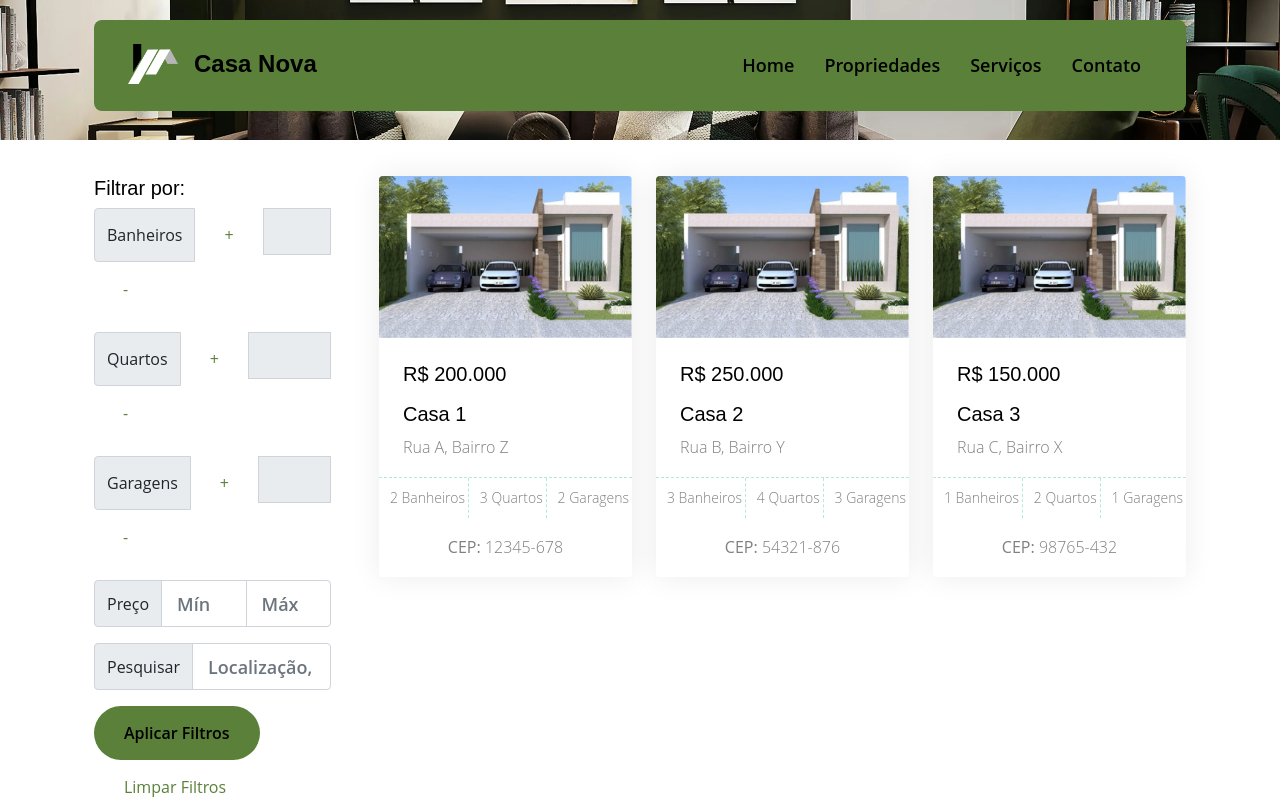
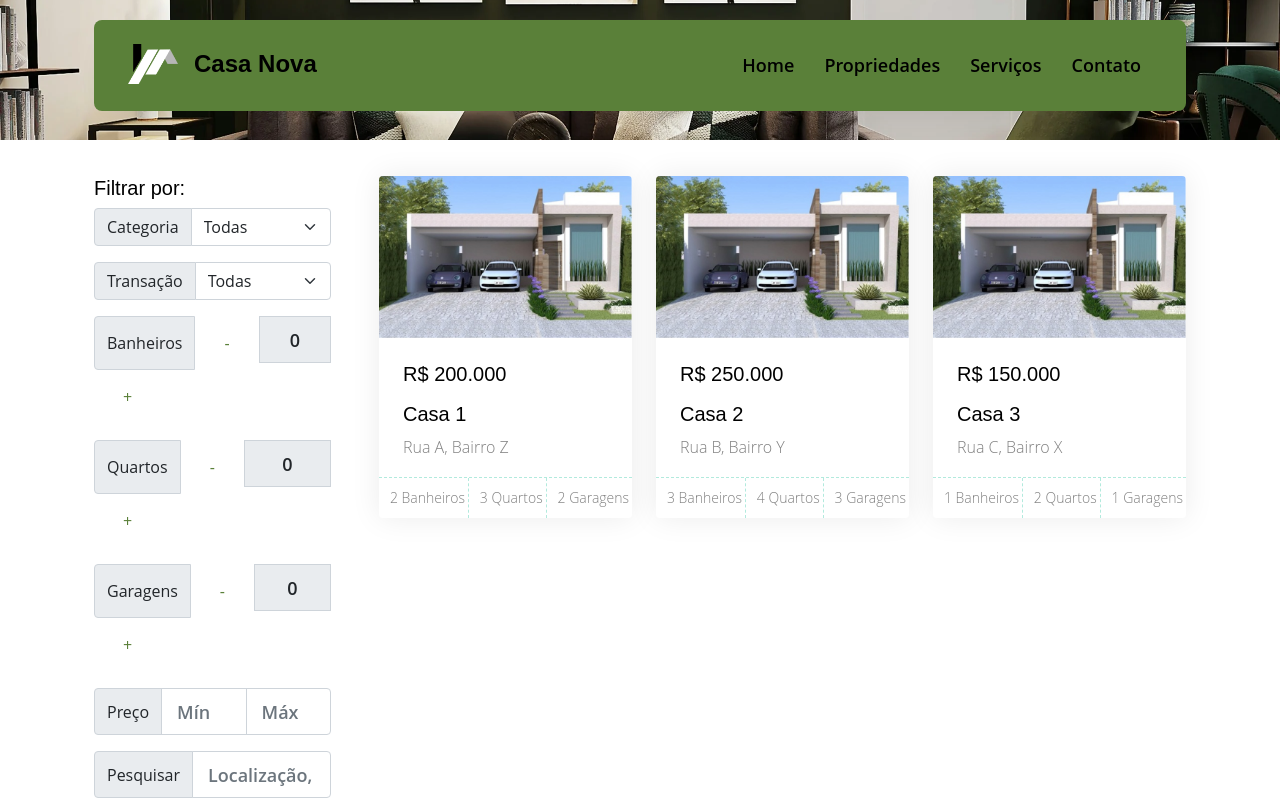
Before and after one commit to VictorBravim/RealEstate, a Next.js app: page /Propriedade in a window 1280 px wide. Shown: the top 800 px of the page. Built offline with nearby package versions, Linux system fonts and the light colour scheme.

Commit message:
Mudança

```diff
--- a/src/components/New/CasaFilter.tsx
+++ b/src/components/New/CasaFilter.tsx
@@ -70,16 +70,44 @@ interface Props {
 
 export default function CasaFilter({ searchQuery, filtroCategoria, filtroTransacao }: Props) {
     const [filteredCasas, setFilteredCasas] = useState<Casa[]>(casas);
-    const [filtroBanheiro, setFiltroBanheiro] = useState<number | null>(null);
-    const [filtroQuarto, setFiltroQuarto] = useState<number | null>(null);
-    const [filtroGaragem, setFiltroGaragem] = useState<number | null>(null);
+    const [filtroBanheiro, setFiltroBanheiro] = useState<number>(0);
+    const [filtroQuarto, setFiltroQuarto] = useState<number>(0);
+    const [filtroGaragem, setFiltroGaragem] = useState<number>(0);
     const [faixaPrecoMin, setFaixaPrecoMin] = useState<number | null>(null);
     const [faixaPrecoMax, setFaixaPrecoMax] = useState<number | null>(null);
     const [filtroPesquisa, setFiltroPesquisa] = useState<string>('');
+    const [filtroCategoriaLocal, setFiltroCategoriaLocal] = useState<string>('');
+    const [filtroTransacaoLocal, setFiltroTransacaoLocal] = useState<string>('');
 
     useEffect(() => {
         applyFilters();
-    }, [searchQuery, filtroCategoria, filtroTransacao, filtroBanheiro, filtroQuarto, filtroGaragem]);
+    }, [searchQuery, filtroCategoria, filtroTransacao, filtroBanheiro, filtroQuarto, filtroGaragem, faixaPrecoMin, faixaPrecoMax, filtroPesquisa, filtroCategoriaLocal, filtroTransacaoLocal]);
+
+    useEffect(() => {
+        if (faixaPrecoMin === null && faixaPrecoMax === null) {
+            applyFilters();
+        }
+    }, [faixaPrecoMin, faixaPrecoMax]);
+
+    const handleFaixaPrecoMinChange = (e: React.ChangeEvent<HTMLInputElement>) => {
+        const value = e.target.value.trim();
+        if (value === '' || value === 'R$') {
+            setFaixaPrecoMin(null);
+        } else {
+            const numericValue = parseFloat(value.replace("R$", "").trim());
+            setFaixaPrecoMin(numericValue);
+        }
+    };
+
+    const handleFaixaPrecoMaxChange = (e: React.ChangeEvent<HTMLInputElement>) => {
+        const value = e.target.value.trim();
+        if (value === '' || value === 'R$') {
+            setFaixaPrecoMax(null);
+        } else {
+            const numericValue = parseFloat(value.replace("R$", "").trim());
+            setFaixaPrecoMax(numericValue);
+        }
+    };
 
     const applyFilters = () => {
         let filtered = [...casas];
@@ -90,13 +118,13 @@ export default function CasaFilter({ searchQuery, filtroCategoria, filtroTransac
                 casa.id.toString().toLowerCase().includes(searchQuery.toLowerCase())
             );
         }
-        if (filtroBanheiro !== null) {
+        if (filtroBanheiro !== 0) {
             filtered = filtered.filter(casa => casa.banheiro === filtroBanheiro);
         }
-        if (filtroQuarto !== null) {
+        if (filtroQuarto !== 0) {
             filtered = filtered.filter(casa => casa.quarto === filtroQuarto);
         }
-        if (filtroGaragem !== null) {
+        if (filtroGaragem !== 0) {
             filtered = filtered.filter(casa => casa.garagem === filtroGaragem);
         }
         if (faixaPrecoMin !== null) {
@@ -108,6 +136,12 @@ export default function CasaFilter({ searchQuery, filtroCategoria, filtroTransac
         if (filtroPesquisa !== '') {
             filtered = filtered.filter(casa => casa.localizacao.includes(filtroPesquisa) || casa.cep.includes(filtroPesquisa) || casa.id.toString().includes(filtroPesquisa));
         }
+        if (filtroCategoriaLocal && filtroCategoriaLocal !== '') {
+            filtered = filtered.filter(casa => casa.categoria === filtroCategoriaLocal);
+        }
+        if (filtroTransacaoLocal && filtroTransacaoLocal !== '') {
+            filtered = filtered.filter(casa => casa.transacao === filtroTransacaoLocal);
+        }
         if (filtroCategoria) {
             filtered = filtered.filter(casa => casa.categoria === filtroCategoria);
         }
@@ -118,12 +152,14 @@ export default function CasaFilter({ searchQuery, filtroCategoria, filtroTransac
     };
 
     const clearFilters = () => {
-        setFiltroBanheiro(null);
-        setFiltroQuarto(null);
-        setFiltroGaragem(null);
+        setFiltroBanheiro(0);
+        setFiltroQuarto(0);
+        setFiltroGaragem(0);
         setFaixaPrecoMin(null);
         setFaixaPrecoMax(null);
         setFiltroPesquisa('');
+        setFiltroCategoriaLocal('');
+        setFiltroTransacaoLocal('');
         setFilteredCasas(casas);
     };
 
@@ -135,22 +171,39 @@ export default function CasaFilter({ searchQuery, filtroCategoria, filtroTransac
                         <div className="text-start mb-5">
                             <h5>Filtrar por:</h5>
                             <div className="input-group mb-3">
+                                <span className="input-group-text">Categoria</span>
+                                <select name="filtro-categoria" className="form-select" value={filtroCategoriaLocal} onChange={(e) => setFiltroCategoriaLocal(e.target.value)}>
+                                    <option value="">Todas</option>
+                                    <option value="Casa">Casa</option>
+                                    <option value="Apartamento">Apartamento</option>
+                                    <option value="Comercial">Comercial</option>
+                                </select>
+                            </div>
+                            <div className="input-group mb-3">
+                                <span className="input-group-text">Transação</span>
+                                <select name="filtro-transacao" className="form-select" value={filtroTransacaoLocal} onChange={(e) => setFiltroTransacaoLocal(e.target.value)}>
+                                    <option value="">Todas</option>
+                                    <option value="Aluguel">Aluguel</option>
+                                    <option value="Compra">Compra</option>
+                                </select>
+                            </div>
+                            <div className="input-group mb-3">
                                 <span className="input-group-text">Banheiros</span>
+                                <button className="btn btn-outline-primary" onClick={() => setFiltroBanheiro((filtroBanheiro && filtroBanheiro > 0) ? filtroBanheiro - 1 : 0)}>-</button>
+                                <input type="text" className="form-control text-center" value={filtroBanheiro || '0'} readOnly />
                                 <button className="btn btn-outline-primary" onClick={() => setFiltroBanheiro((filtroBanheiro || 0) + 1)}>+</button>
-                                <input type="text" className="form-control text-center" value={filtroBanheiro || ''} readOnly />
-                                <button className="btn btn-outline-primary" onClick={() => setFiltroBanheiro((filtroBanheiro && filtroBanheiro > 0) ? filtroBanheiro - 1 : 0)}>-</button>
                             </div>
                             <div className="input-group mb-3">
                                 <span className="input-group-text">Quartos</span>
+                                <button className="btn btn-outline-primary" onClick={() => setFiltroQuarto((filtroQuarto && filtroQuarto > 0) ? filtroQuarto - 1 : 0)}>-</button>
+                                <input type="text" className="form-control text-center" value={filtroQuarto || '0'} readOnly />
                                 <button className="btn btn-outline-primary" onClick={() => setFiltroQuarto((filtroQuarto || 0) + 1)}>+</button>
-                                <input type="text" className="form-control text-center" value={filtroQuarto || ''} readOnly />
-                                <button className="btn btn-outline-primary" onClick={() => setFiltroQuarto((filtroQuarto && filtroQuarto > 0) ? filtroQuarto - 1 : 0)}>-</button>
                             </div>
                             <div className="input-group mb-3">
                                 <span className="input-group-text">Garagens</span>
+                                <button className="btn btn-outline-primary" onClick={() => setFiltroGaragem((filtroGaragem && filtroGaragem > 0) ? filtroGaragem - 1 : 0)}>-</button>
+                                <input type="text" className="form-control text-center" value={filtroGaragem || '0'} readOnly />
                                 <button className="btn btn-outline-primary" onClick={() => setFiltroGaragem((filtroGaragem || 0) + 1)}>+</button>
-                                <input type="text" className="form-control text-center" value={filtroGaragem || ''} readOnly />
-                                <button className="btn btn-outline-primary" onClick={() => setFiltroGaragem((filtroGaragem && filtroGaragem > 0) ? filtroGaragem - 1 : 0)}>-</button>
                             </div>
                             <div className="input-group mb-3">
                                 <span className="input-group-text">Preço</span>
@@ -158,15 +211,15 @@ export default function CasaFilter({ searchQuery, filtroCategoria, filtroTransac
                                     type="text"
                                     className="form-control"
                                     placeholder="Mín"
-                                    onChange={e => setFaixaPrecoMin(parseFloat(e.target.value.replace("R$", "").trim()))}
-                                    value={faixaPrecoMin ? `R$ ${faixaPrecoMin}` : ''}
+                                    onChange={handleFaixaPrecoMinChange}
+                                    value={faixaPrecoMin !== null ? `R$ ${faixaPrecoMin}` : ''}
                                 />
                                 <input
                                     type="text"
                                     className="form-control"
                                     placeholder="Máx"
-                                    onChange={e => setFaixaPrecoMax(parseFloat(e.target.value.replace("R$", "").trim()))}
-                                    value={faixaPrecoMax ? `R$ ${faixaPrecoMax}` : ''}
+                                    onChange={handleFaixaPrecoMaxChange}
+                                    value={faixaPrecoMax !== null ? `R$ ${faixaPrecoMax}` : ''}
                                 />
                             </div>
 
@@ -196,7 +249,6 @@ export default function CasaFilter({ searchQuery, filtroCategoria, filtroTransac
                                             <small className="flex-fill text-center border-end py-2"><i className="bx bxs-bed color-i me-2"></i>{casa.quarto} Quartos</small>
                                             <small className="flex-fill text-center py-2"><i className="bx bxs-bath color-i me-2"></i>{casa.garagem} Garagens</small>
                                         </div>
-                                        <p className="text-center mt-3"><strong>CEP:</strong> {casa.cep}</p>
                                     </div>
                                 </div>
                             ))}
```
